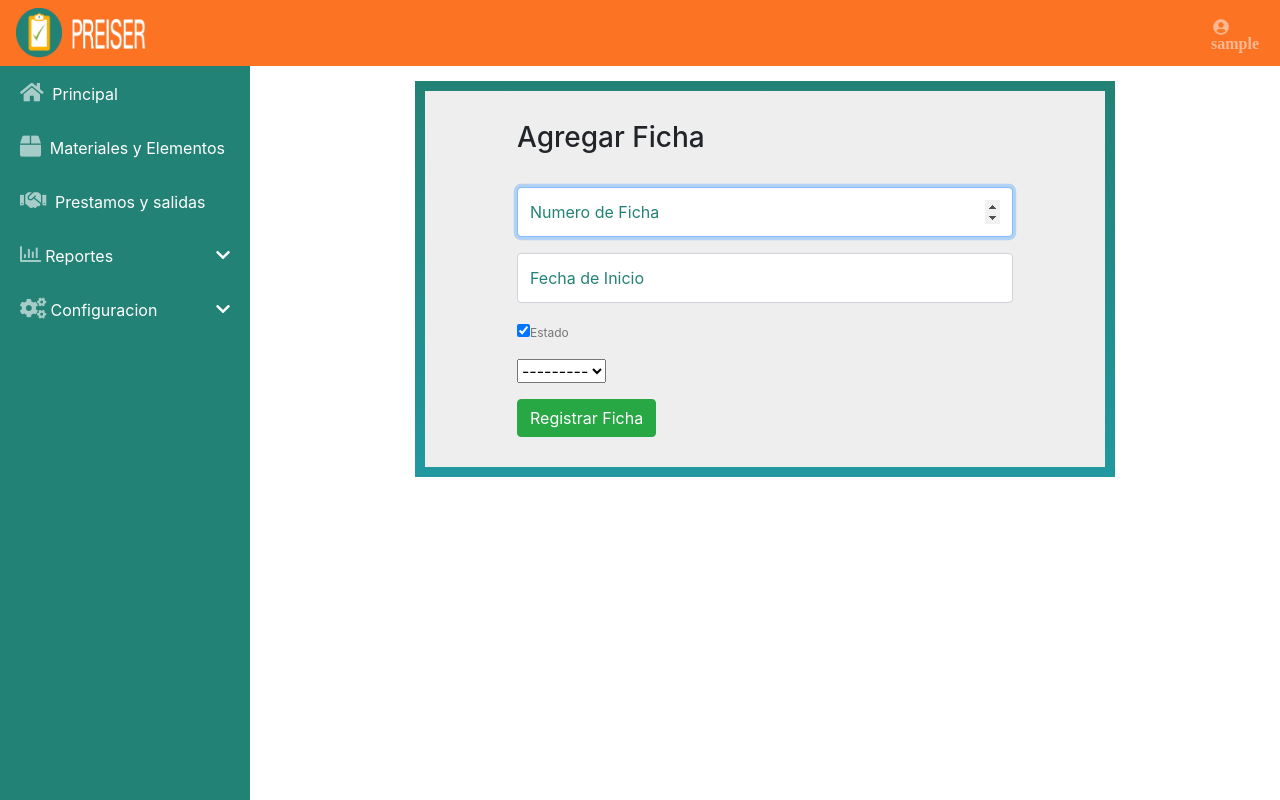
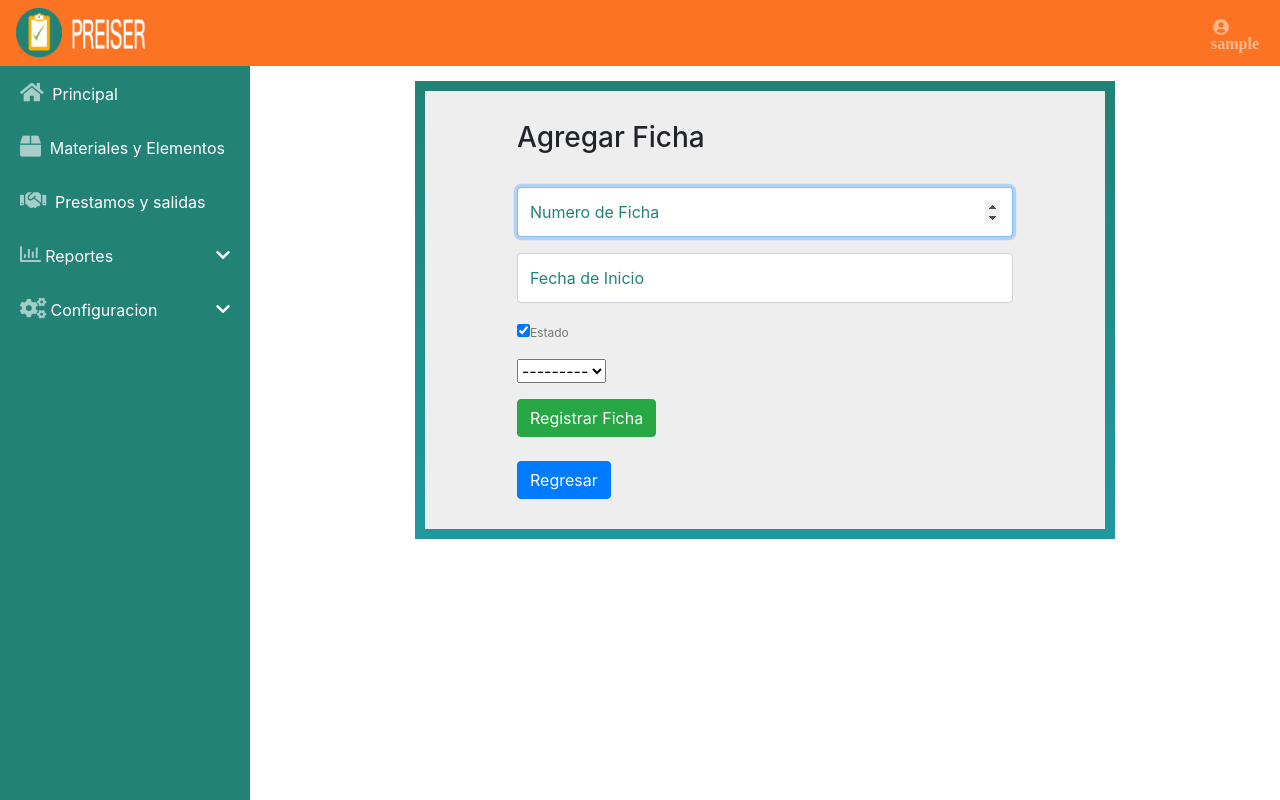
Before and after one commit to dpepe20/preiser-app, a Django app: page /agregar_ficha in a window 1280 px wide. Run offline with Django 3.2, Linux system fonts and the light colour scheme; the visitor is signed in with stand-in values (Sample User, id 1); data that the repository does not hold is empty; some libraries are stand-ins or nearby versions.

Commit message:
Update agregar_ficha.html

```diff
--- a/templates/agregar_ficha.html
+++ b/templates/agregar_ficha.html
@@ -70,6 +70,9 @@ Agregar Ficha
               </div>
            </div>
            <button type="submit" class="btn btn-success">Registrar Ficha</button>
+		<br>
+           <br>
+           <a href="{% url 'detalle_ficha'%}" class="btn btn-primary">Regresar</a>
 	</form>
 </div>
 </div>
```
